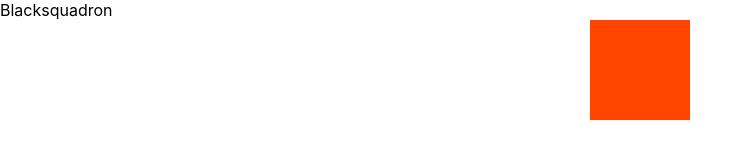
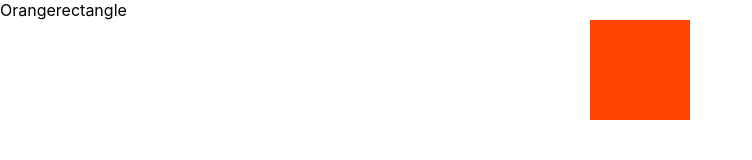
Before and after one commit to almaz73/FatherAndSon, a Nuxt app: page /Task in a window 1280 px wide. Shown: the top 160 px of the page, without its empty margins (0-752 px from the left). Built offline with nearby package versions, Linux system fonts and the light colour scheme.

Commit message:
my second commit

```diff
--- a/pages/Task.vue
+++ b/pages/Task.vue
@@ -1,6 +1,6 @@
 <template>
   <div>
-    <div>Blacksquadron</div>
+    <div>Orangerectangle</div>
     <div class="Orange">
       <div class="orangerectangle1"></div>
     </div>
```
